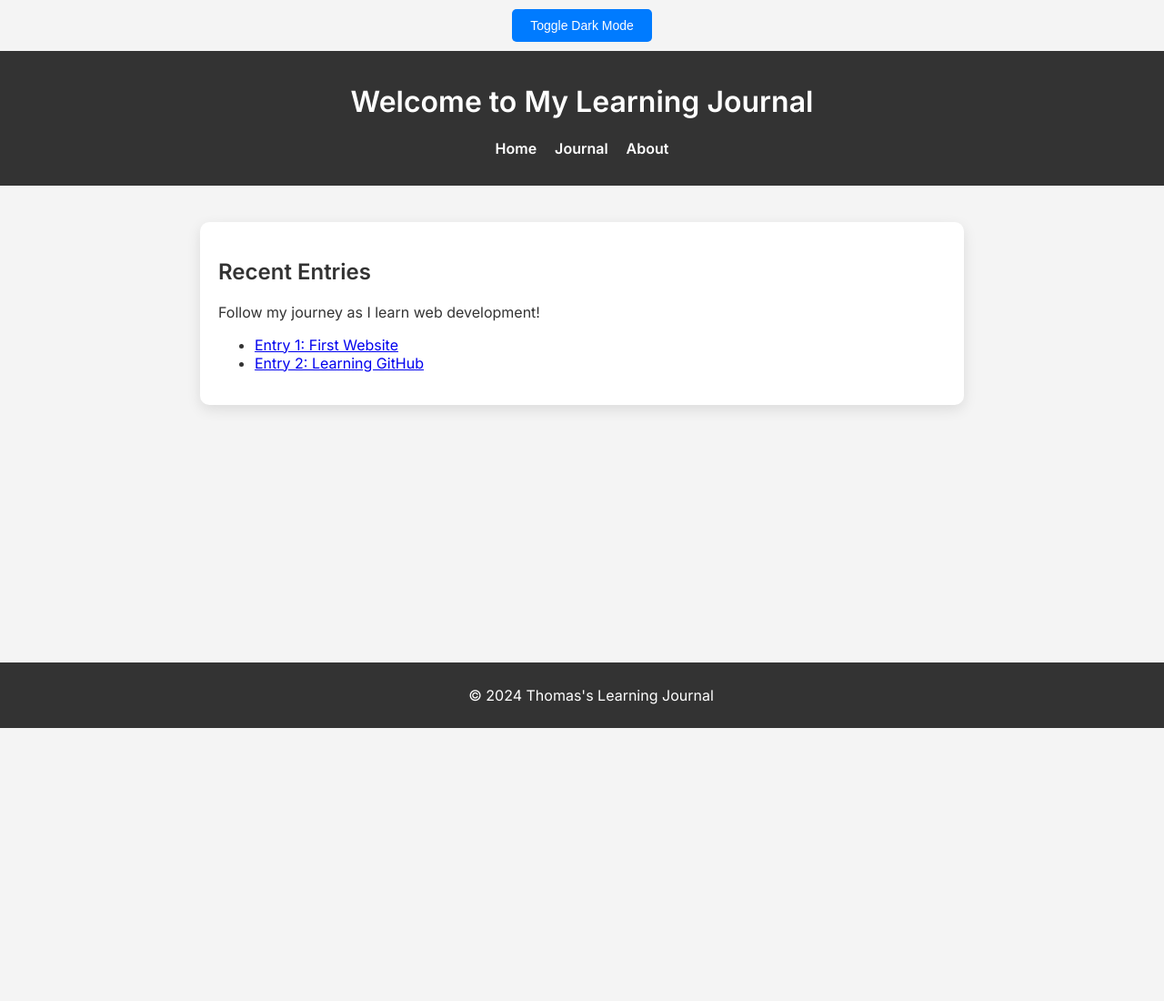
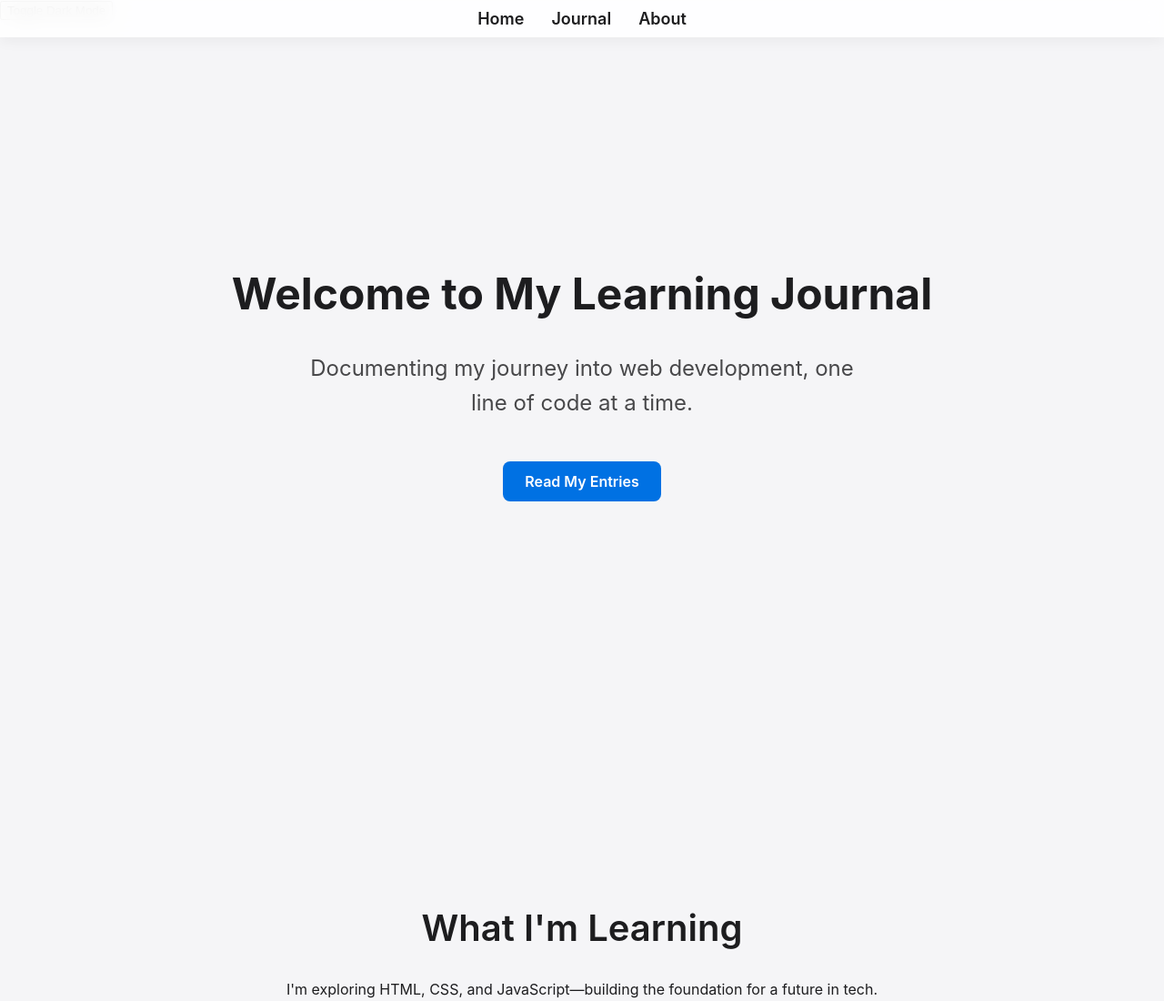
Before and after one commit to 0x0nice/learning-journal, a plain HTML site: page index.html in a window 1280 px wide. Shown: the top 1100 px of the page at 91% size. Before the commit the page ends 800 px from the top, so only its background shows below. Drawn offline with Linux system fonts and the light colour scheme.

Commit message:
a bite out of the apple

```diff
--- a/index.html
+++ b/index.html
@@ -10,7 +10,6 @@
 </head>
 <body>
     <header>
-        <h1>Welcome to My Learning Journal</h1>
         <nav>
             <ul>
                 <li><a href="index.html">Home</a></li>
@@ -20,13 +19,23 @@
         </nav>
     </header>
 
+    <section class="hero">
+        <h1>Welcome to My Learning Journal</h1>
+        <p>Documenting my journey into web development, one line of code at a time.</p>
+        <a href="journal.html" class="button">Read My Entries</a>
+    </section>
+
     <main>
-        <h2>Recent Entries</h2>
-        <p>Follow my journey as I learn web development!</p>
-        <ul>
-            <li><a href="journal.html#entry1">Entry 1: First Website</a></li>
-            <li><a href="journal.html#entry2">Entry 2: Learning GitHub</a></li>
-        </ul>
+        <section>
+            <h2>What I'm Learning</h2>
+            <p>I'm exploring HTML, CSS, and JavaScript—building the foundation for a future in tech.</p>
+        </section>
+
+        <section>
+            <h2>Follow My Progress</h2>
+            <p>Check out my latest journal entries to see what I'm working on.</p>
+            <a href="journal.html" class="button">View Journal</a>
+        </section>
     </main>
 
     <footer>
--- a/styles.css
+++ b/styles.css
@@ -1,46 +1,52 @@
-/* ✨ Global Styles */
+/* ✨ Apple-Inspired Global Styles */
 :root {
-    --primary-bg: #f4f4f4;
-    --primary-text: #333;
+    --primary-bg: #f5f5f7;
+    --primary-text: #1d1d1f;
     --secondary-bg: white;
-    --nav-bg: #333;
-    --nav-text: white;
-    --accent-color: #007bff;
+    --nav-bg: rgba(255, 255, 255, 0.9);
+    --nav-text: #1d1d1f;
+    --accent-color: #0071e3;
 }
 
-/* ✨ Dark Mode Variables */
+/* ✨ Dark Mode */
 .dark-mode {
     --primary-bg: #121212;
-    --primary-text: #eee;
-    --secondary-bg: #1e1e1e;
-    --nav-bg: #222;
-    --nav-text: #eee;
+    --primary-text: #f5f5f7;
+    --secondary-bg: #1d1d1f;
+    --nav-bg: rgba(29, 29, 31, 0.9);
+    --nav-text: #f5f5f7;
 }
 
 /* ✨ Reset & Basic Styling */
 body {
-    font-family: 'Inter', sans-serif;
+    font-family: -apple-system, BlinkMacSystemFont, "SF Pro Display", sans-serif;
     margin: 0;
     padding: 0;
     background-color: var(--primary-bg);
     color: var(--primary-text);
-    transition: background 0.3s, color 0.3s;
+    transition: background 0.4s ease-in-out, color 0.4s ease-in-out;
 }
 
-/* ✨ Header & Navigation */
+/* ✨ Navbar - Floating Like Apple */
 header {
+    position: fixed;
+    top: 0;
+    width: 100%;
     background: var(--nav-bg);
-    color: var(--nav-text);
+    box-shadow: 0 4px 15px rgba(0, 0, 0, 0.05);
+    backdrop-filter: blur(10px);
+    padding: 10px 0;
     text-align: center;
-    padding: 15px 0;
+    z-index: 100;
 }
 
 nav ul {
     list-style: none;
     padding: 0;
+    margin: 0;
     display: flex;
     justify-content: center;
-    gap: 20px;
+    gap: 30px;
 }
 
 nav ul li {
@@ -50,94 +56,76 @@ nav ul li {
 nav ul li a {
     color: var(--nav-text);
     text-decoration: none;
-    font-weight: bold;
-    transition: color 0.3s;
+    font-weight: 600;
+    font-size: 18px;
+    transition: color 0.3s ease-in-out;
 }
 
 nav ul li a:hover {
     color: var(--accent-color);
 }
 
-/* ✨ Main Content */
-main {
-    max-width: 800px;
-    margin: 40px auto;
-    padding: 20px;
-    background: var(--secondary-bg);
-    border-radius: 10px;
-    box-shadow: 0px 5px 15px rgba(0, 0, 0, 0.1);
+/* ✨ Hero Section (Apple-Like Centered Text) */
+.hero {
+    display: flex;
+    flex-direction: column;
+    align-items: center;
+    justify-content: center;
+    height: 80vh;
+    text-align: center;
 }
 
-/* ✨ Journal Entry Styling */
-article {
-    padding: 20px;
-    margin-bottom: 20px;
-    background: var(--primary-bg);
-    border-left: 5px solid var(--accent-color);
-    border-radius: 8px;
-    transition: background 0.3s, color 0.3s;
+.hero h1 {
+    font-size: 3rem;
+    font-weight: 700;
+    margin-bottom: 10px;
 }
 
-article h3 {
-    margin-top: 0;
-    color: var(--accent-color);
+.hero p {
+    font-size: 1.5rem;
+    opacity: 0.8;
+    max-width: 600px;
+    line-height: 1.6;
+}
+
+/* ✨ Buttons */
+.button {
+    display: inline-block;
+    background: var(--accent-color);
+    color: white;
+    font-weight: 600;
+    padding: 12px 24px;
+    margin-top: 20px;
+    text-decoration: none;
+    border-radius: 8px;
+    transition: background 0.3s ease-in-out;
+}
+
+.button:hover {
+    background: #005bb5;
+}
+
+/* ✨ Content Sections */
+main {
+    max-width: 900px;
+    margin: 100px auto 40px;
+    padding: 20px;
+}
+
+section {
+    padding: 60px 0;
+    text-align: center;
+}
+
+section h2 {
+    font-size: 2.5rem;
+    font-weight: 600;
 }
 
 /* ✨ Footer */
 footer {
     text-align: center;
-    padding: 10px;
-    background: var(--nav-bg);
-    color: var(--nav-text);
-    position: fixed;
-    bottom: 0;
-    width: 100%;
+    padding: 20px;
+    font-size: 14px;
+    opacity: 0.7;
 }
-
-/* ✨ Dark Mode Button */
-#theme-toggle {
-    display: block;
-    margin: 10px auto;
-    padding: 10px 20px;
-    background: var(--accent-color);
-    border: none;
-    color: white;
-    font-size: 14px;
-    cursor: pointer;
-    border-radius: 5px;
-    transition: background 0.3s;
-}
-
-#theme-toggle:hover {
-    background: #0056b3;
-}
-
-/* ✨ About Page Styling */
-.about-container {
-    display: flex;
-    align-items: center;
-    justify-content: center;
-    flex-direction: column;
-    text-align: center;
-    max-width: 800px;
-    margin: 40px auto;
-    padding: 20px;
-    background: var(--secondary-bg);
-    border-radius: 10px;
-    box-shadow: 0px 5px 15px rgba(0, 0, 0, 0.1);
-}
-
-.profile-img {
-    width: 150px;
-    height: 150px;
-    border-radius: 50%;
-    margin-bottom: 20px;
-    border: 3px solid var(--accent-color);
-}
-
-.about-text p {
-    font-size: 1.1rem;
-    line-height: 1.6;
-    color: var(--primary-text);
-    margin-bottom: 10px;
-}
```
Also changed, not shown: journal.html (+7 -17 lines).
